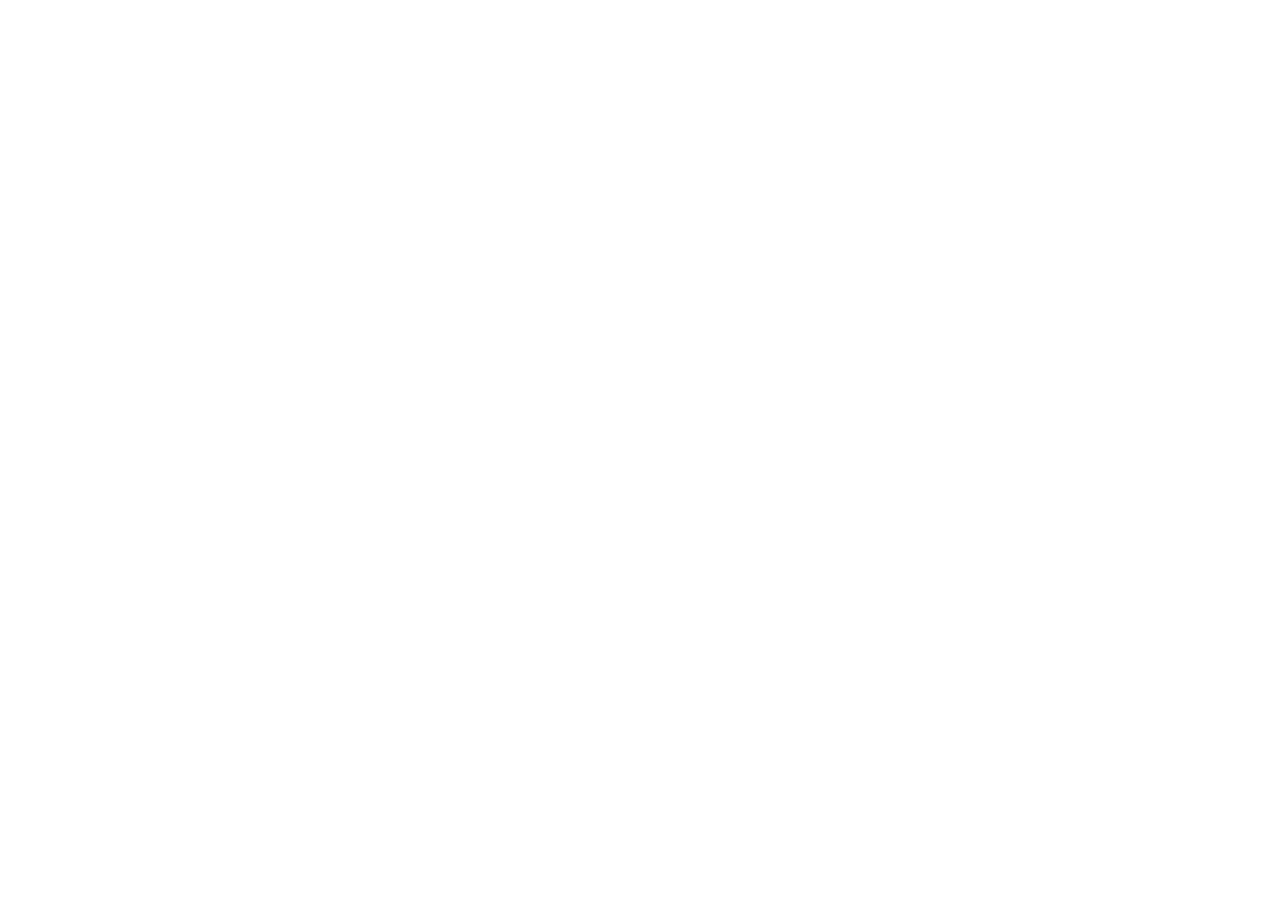
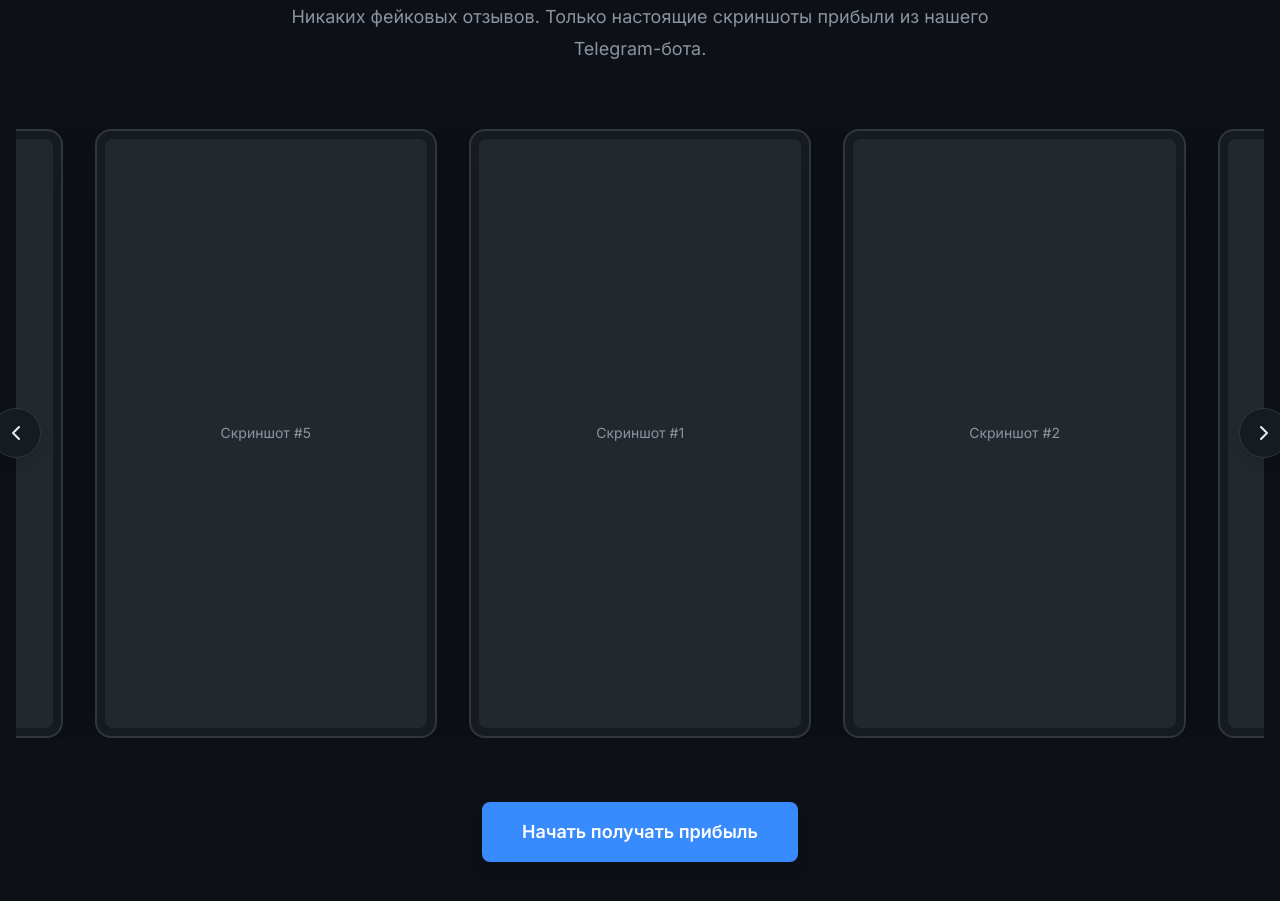
Before and after one commit to alekhnovich/kriptanax, a React (Vite) app: page /landing in a window 1280 px wide. Shown: the part 6660-7561 px from the top of the page. Before the commit the page ends 6429 px from the top, so only its background shows below. Built offline with nearby package versions, Linux system fonts and the light colour scheme.

Commit message:
feat: reviews block

```diff
--- a/package.json
+++ b/package.json
@@ -11,6 +11,8 @@
   },
   "dependencies": {
     "@reduxjs/toolkit": "^2.8.2",
+    "embla-carousel": "^8.6.0",
+    "embla-carousel-react": "^8.6.0",
     "framer-motion": "^12.19.1",
     "lucide-react": "^0.523.0",
     "react": "^19.1.0",
--- /dev/null
+++ b/src/core/presentation/components/carousel-buttons.component.tsx
@@ -0,0 +1,42 @@
+import { ChevronLeft, ChevronRight } from 'lucide-react';
+
+type PropType = {
+  enabled: boolean;
+  onClick: () => void;
+};
+
+export const CarouselPrevButton: React.FC<PropType> = ({ enabled, onClick }) => (
+  <button
+    className="
+      absolute top-1/2 left-0 -translate-y-1/2 -translate-x-1/2 rounded-full
+      bg-background-light p-3 border border-border-color shadow-lg
+      transition-all duration-200
+      disabled:opacity-30 disabled:cursor-not-allowed
+      hover:enabled:bg-border-color hover:enabled:scale-110
+      focus:outline-none focus:ring-2 focus:ring-brand-blue/50
+    "
+    onClick={onClick}
+    disabled={!enabled}
+    aria-label="Previous slide"
+  >
+    <ChevronLeft className="h-6 w-6 text-text-primary" />
+  </button>
+);
+
+export const CarouselNextButton: React.FC<PropType> = ({ enabled, onClick }) => (
+  <button
+    className="
+      absolute top-1/2 right-0 -translate-y-1/2 translate-x-1/2 rounded-full
+      bg-background-light p-3 border border-border-color shadow-lg
+      transition-all duration-200
+      disabled:opacity-30 disabled:cursor-not-allowed
+      hover:enabled:bg-border-color hover:enabled:scale-110
+      focus:outline-none focus:ring-2 focus:ring-brand-blue/50
+    "
+    onClick={onClick}
+    disabled={!enabled}
+    aria-label="Next slide"
+  >
+    <ChevronRight className="h-6 w-6 text-text-primary" />
+  </button>
+);
--- a/src/core/presentation/components/index.ts
+++ b/src/core/presentation/components/index.ts
@@ -1 +1,2 @@
 export * from './animated-number.component';
+export * from './carousel-buttons.component';
--- a/src/features/landing/constants/index.ts
+++ b/src/features/landing/constants/index.ts
@@ -3,3 +3,4 @@ export * from './about.constants';
 export * from './how-it-works.constants';
 export * from './roadmap.constants';
 export * from './partnership.constants';
+export * from './reviews.constants';
--- /dev/null
+++ b/src/features/landing/constants/reviews.constants.ts
@@ -0,0 +1,12 @@
+export const reviewsData = {
+    title: 'Реальные результаты наших инвесторов',
+    subtitle: 'Никаких фейковых отзывов. Только настоящие скриншоты прибыли из нашего Telegram-бота.',
+    buttonText: 'Начать получать прибыль',
+    screenshots: [
+        { id: 1 },
+        { id: 2 },
+        { id: 3 },
+        { id: 4 },
+        { id: 5 },
+    ]
+};
--- a/src/features/landing/presentation/components/index.ts
+++ b/src/features/landing/presentation/components/index.ts
@@ -6,3 +6,4 @@ export * from './investment-calculator.component';
 export * from './how-it-works.component';
 export * from './roadmap-section.component';
 export * from './partnership-section.component';
+export * from './reviews-section.component';
--- a/src/features/landing/presentation/components/landing-page.component.tsx
+++ b/src/features/landing/presentation/components/landing-page.component.tsx
@@ -8,6 +8,7 @@ import { InvestmentCalculatorSection } from "./investment-calculator.component";
 import { HowItWorksSection } from "./how-it-works.component";
 import { RoadmapSection } from "./roadmap-section.component";
 import { PartnershipSection } from "./partnership-section.component";
+import { ReviewsSection } from "./reviews-section.component";
 
 const LandingPage = () => {
 	const pageContentWrapperRef = useRef<HTMLDivElement>(null);
@@ -37,6 +38,7 @@ const LandingPage = () => {
 			<HowItWorksSection />
 			<RoadmapSection />
 			<PartnershipSection />
+			<ReviewsSection />
 		</div>
 	);
 };
--- /dev/null
+++ b/src/features/landing/presentation/components/reviews-section.component.tsx
@@ -0,0 +1,90 @@
+import { useCallback, useState, useEffect } from 'react';
+import useEmblaCarousel from 'embla-carousel-react';
+import { type EmblaCarouselType } from 'embla-carousel';
+import { motion } from 'framer-motion';
+import { CarouselNextButton, CarouselPrevButton } from '../../../../core/presentation';
+
+const screenshots = [
+    { id: 1, url: '#' }, { id: 2, url: '#' }, { id: 3, url: '#' },
+    { id: 4, url: '#' }, { id: 5, url: '#' },
+];
+
+export const ReviewsSection = () => {
+    const [emblaRef, emblaApi] = useEmblaCarousel({
+        loop: true,
+        align: 'center',
+    });
+
+    const [prevBtnEnabled, setPrevBtnEnabled] = useState(false);
+    const [nextBtnEnabled, setNextBtnEnabled] = useState(false);
+
+    const scrollPrev = useCallback(() => emblaApi && emblaApi.scrollPrev(), [emblaApi]);
+    const scrollNext = useCallback(() => emblaApi && emblaApi.scrollNext(), [emblaApi]);
+
+    const onSelect = useCallback((emblaApi: EmblaCarouselType) => {
+        setPrevBtnEnabled(emblaApi.canScrollPrev());
+        setNextBtnEnabled(emblaApi.canScrollNext());
+    }, []);
+
+    useEffect(() => {
+        if (!emblaApi) return;
+        onSelect(emblaApi);
+        emblaApi.on('reInit', onSelect).on('select', onSelect);
+    }, [emblaApi, onSelect]);
+
+    const handleGoToBot = () => {
+        window.open('https://t.me/your_bot_username', '_blank');
+    };
+
+    return (
+        <section className="w-full bg-background-dark py-20 sm:py-28">
+            <div className="container mx-auto max-w-screen-xl px-4">
+                <div className="mx-auto max-w-3xl text-center">
+                    <h2 className="text-4xl font-extrabold text-text-primary sm:text-5xl">
+                        Реальные результаты наших инвесторов
+                    </h2>
+                    <p className="mt-6 text-lg leading-8 text-text-secondary">
+                        Никаких фейковых отзывов. Только настоящие скриншоты прибыли из нашего Telegram-бота.
+                    </p>
+                </div>
+
+                <div className="relative mt-16">
+                    <motion.div
+                        className="embla"
+                        ref={emblaRef}
+                        initial={{ opacity: 0, y: 50 }}
+                        whileInView={{ opacity: 1, y: 0 }}
+                        viewport={{ once: true, amount: 0.3 }}
+                        transition={{ duration: 0.8, ease: 'easeOut' }}
+                    >
+                        <div className="embla__container">
+                            {screenshots.map((item) => (
+                                <div className="embla__slide flex-[0_0_80%] sm:flex-[0_0_50%] md:flex-[0_0_40%] lg:flex-[0_0_30%] px-4" key={item.id}>
+                                    <div className="aspect-[9/16] w-full rounded-2xl border-2 border-border-color bg-background-light p-2 shadow-2xl shadow-black/30 transition-transform duration-300 hover:scale-[1.03] hover:shadow-brand-blue/20">
+                                        <div className="h-full w-full rounded-lg bg-border-color/50 flex items-center justify-center">
+                                            <p className="text-text-secondary text-sm">Скриншот #{item.id}</p>
+                                        </div>
+                                    </div>
+                                </div>
+                            ))}
+                        </div>
+                    </motion.div>
+
+                    <div className="hidden md:block">
+                        <CarouselPrevButton onClick={scrollPrev} enabled={prevBtnEnabled} />
+                        <CarouselNextButton onClick={scrollNext} enabled={nextBtnEnabled} />
+                    </div>
+                </div>
+
+                <div className="mt-16 text-center">
+                    <button
+                        onClick={handleGoToBot}
+                        className="transform rounded-lg bg-brand-blue px-10 py-4 text-lg font-semibold text-white shadow-lg transition-transform duration-200 hover:scale-105 hover:bg-blue-500 focus:outline-none focus:ring-2 focus:ring-brand-blue focus:ring-opacity-50"
+                    >
+                        Начать получать прибыль
+                    </button>
+                </div>
+            </div>
+        </section>
+    );
+};
--- a/src/index.css
+++ b/src/index.css
@@ -64,3 +64,7 @@
     rgba(56, 139, 253, 0)
   );
 }
+
+.embla { overflow: hidden; }
+.embla__container { display: flex; }
+.embla__slide { flex: 0 0 100%; min-width: 0; }
```
Also changed, not shown: 1 other file (tests, documents, lock files or other folders).
